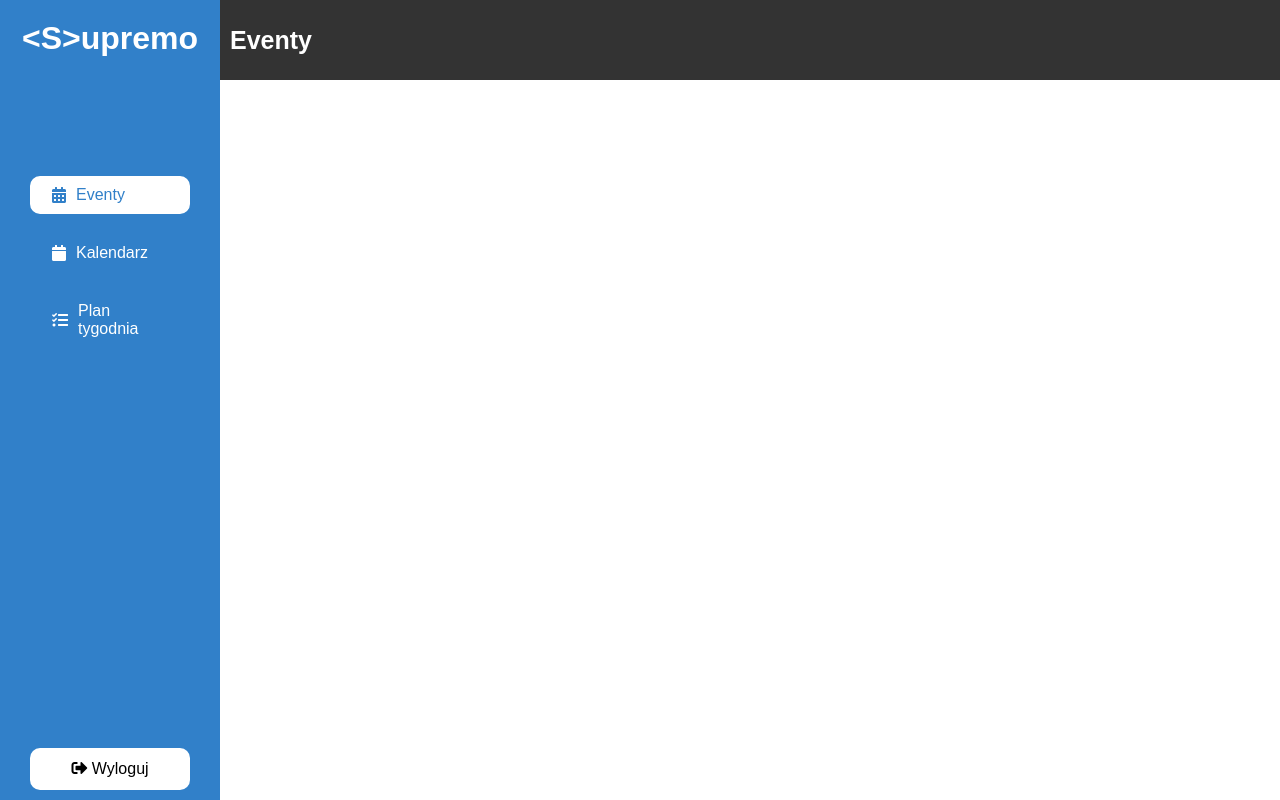
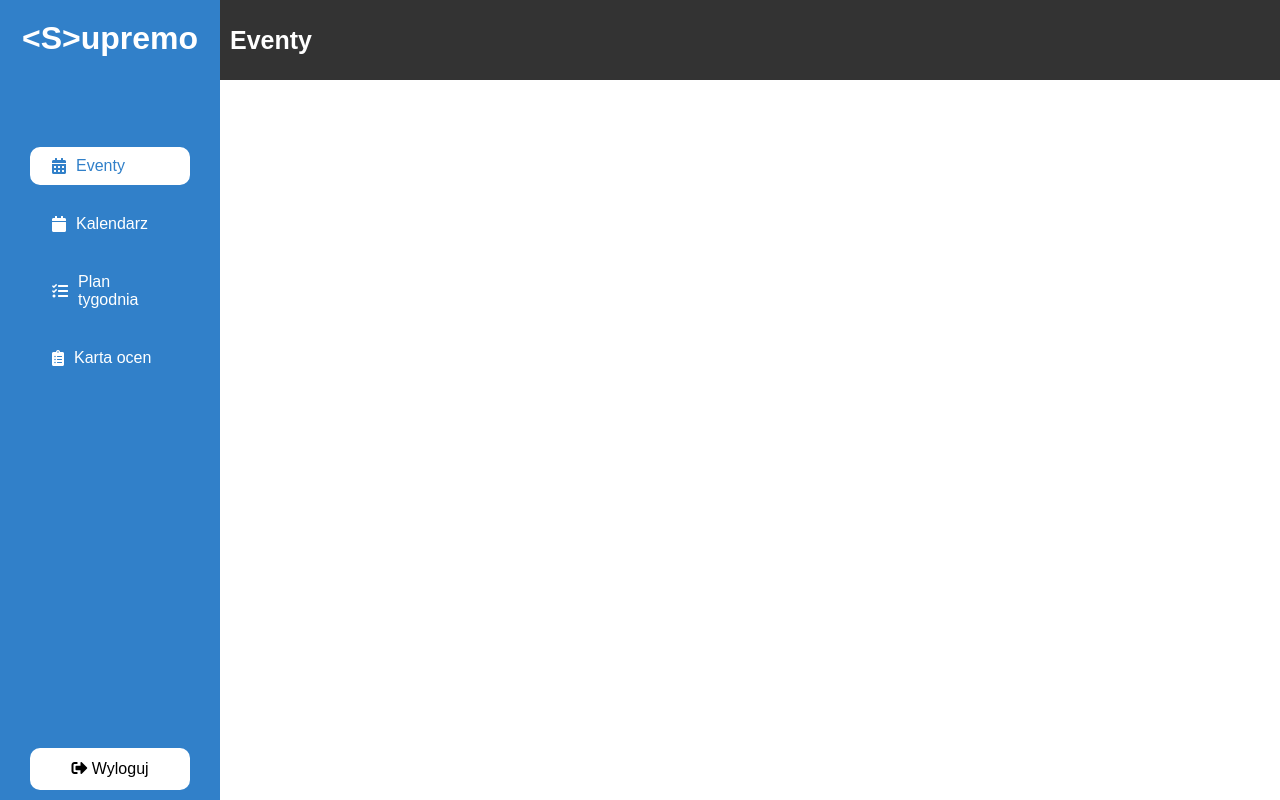
Before and after one commit to elzyr/Supremo, a PHP site: page /Eventy.php in a window 1280 px wide. Run offline with PHP 8.4, Linux system fonts and the light colour scheme.

Commit message:
Update navbar.php
Dodano zakladke karta ocen do navbara

```diff
--- a/navbar.php
+++ b/navbar.php
@@ -17,6 +17,7 @@
             <li <?php if(basename($_SERVER['PHP_SELF']) == 'Eventy.php') echo 'class="active"'; ?>><a href="Eventy.php"><i class="fas fa-calendar-alt"></i> Eventy</a></li>
             <li <?php if(basename($_SERVER['PHP_SELF']) == 'Kalendarz.php') echo 'class="active"'; ?>><a href="Kalendarz.php"><i class="fas fa-calendar"></i> Kalendarz</a></li>
             <li <?php if(basename($_SERVER['PHP_SELF']) == 'Plan_tygodnia.php') echo 'class="active"'; ?>><a href="Plan_tygodnia.php"><i class="fas fa-tasks"></i> Plan tygodnia</a></li>
+            <li <?php if(basename($_SERVER['PHP_SELF']) == 'Karta_ocen.php') echo 'class="active"'; ?>><a href="Karta_ocen.php"><i class="fas fa-clipboard-list"></i> Karta ocen</a></li>
         </ul>
     </div>
     <div class="right-nav">
```
